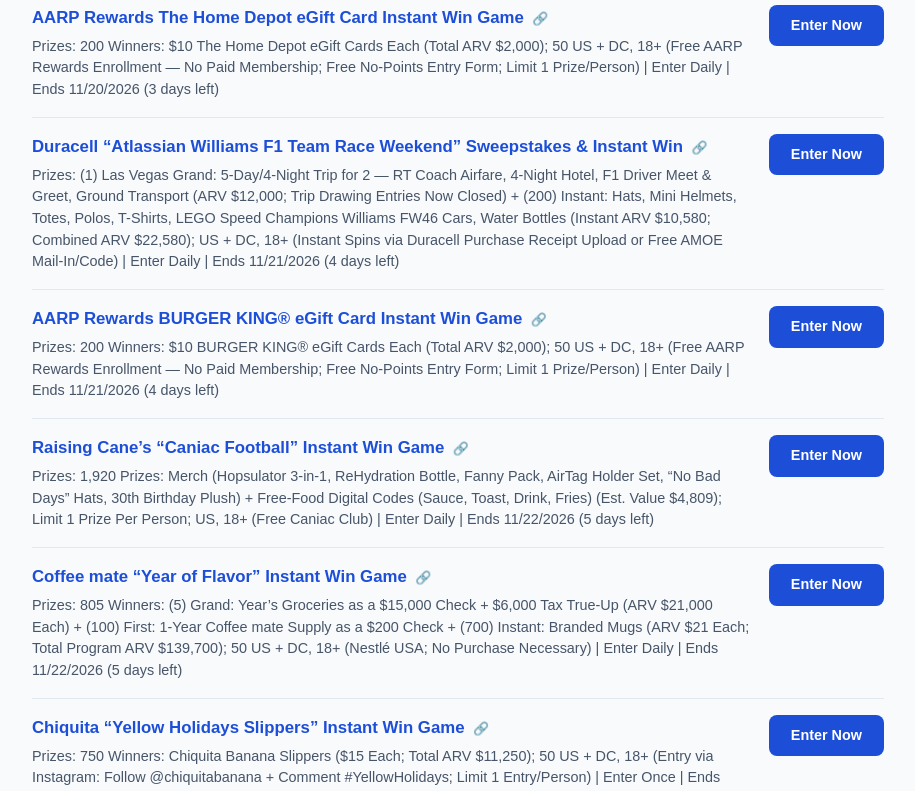
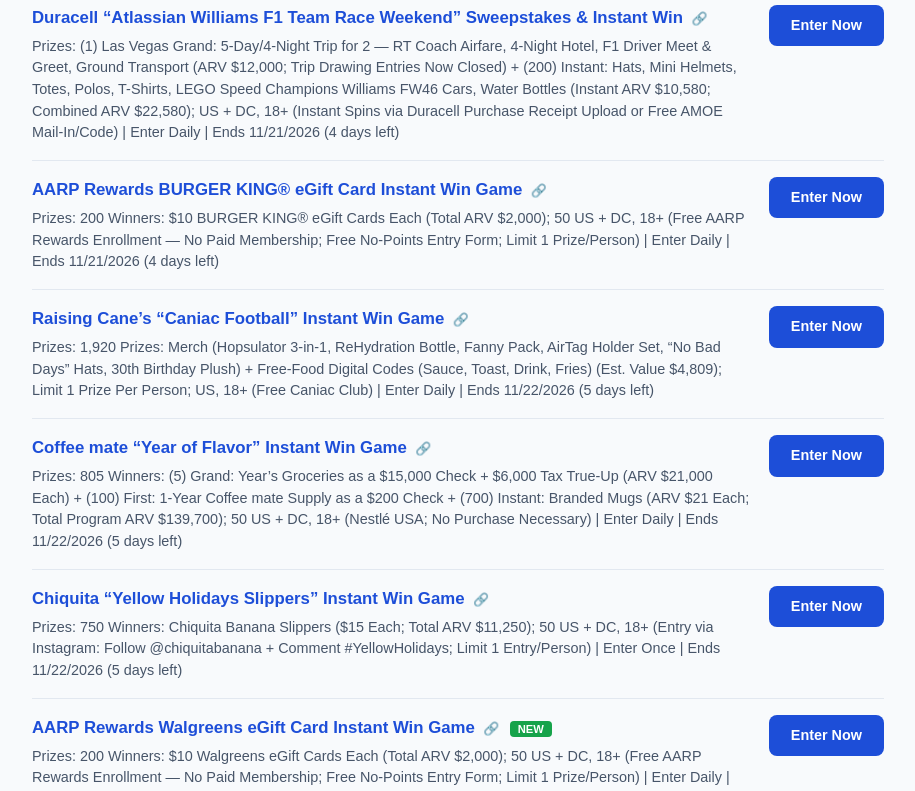
Before and after one commit to haroun26-dev/brandnewsite, a Next.js app: page / in a window 1280 px wide. Shown: the part 760-1551 px from the top of the page, without its empty margins (182-1097 px from the left). Built offline with nearby package versions, Linux system fonts and the light colour scheme.

Commit message:
Refresh listings

```diff
--- a/app/page.tsx
+++ b/app/page.tsx
@@ -17,10 +17,10 @@ interface Listing {
   added: string; // YYYY-MM-DD — NEW badge shows when added within the last 3 days
 }
 
-// Listings verified November 19, 2026. Update this list regularly —
+// Listings verified November 20, 2026. Update this list regularly —
 // remove ended sweepstakes and add new ones by editing this file and redeploying.
 const SWEEPSTAKES: Listing[] = [
-// Listings verified November 19, 2026. Update this list regularly —
+// Listings verified November 20, 2026. Update this list regularly —
 // remove ended sweepstakes and add new ones by editing this file and redeploying.
   // ---- Instant Win Games ----
 
@@ -851,17 +851,6 @@ const SWEEPSTAKES: Listing[] = [
   },
 
   {
-    id: 541,
-    title: "AARP Rewards Chili\u2019s Grill & Bar eGift Card Instant Win Game",
-    type: "instant",
-    prizes: "200 Winners: $10 Chili\u2019s Grill & Bar eGift Cards Each (Total ARV $2,000); 50 US + DC, 18+ (Free AARP Rewards Enrollment — No Paid Membership; Free No-Points Entry Form; Limit 1 Prize/Person)",
-    frequency: "Enter Daily",
-    ends: "2026-11-19",
-    url: "https://sweeps.aarp.org/",
-    added: "2026-11-14",
-  },
-
-  {
     id: 552,
     title: "ECS Tuning & Turner Motorsport \u201cHoliday 2026\u201d Instant Win Game and Sweepstakes",
     type: "instant",
@@ -985,6 +974,28 @@ const SWEEPSTAKES: Listing[] = [
     ends: "2026-11-24",
     url: "https://sweeps.aarp.org/",
     added: "2026-11-19",
+  },
+
+  {
+    id: 627,
+    title: "RECOVER 180 \u201cHydrate Your Game\u201d Instant Win Promotion",
+    type: "instant",
+    prizes: "137 Instant Prizes: (15) RECOVER 180 Bundles (ARV $60.98 Each), (20) Cases of RECOVER 180 (ARV $29.99 Each) + (100) 20%-Off Discount Codes + Grand Drawing: (2) $1,000 StubHub Gift Cards + $250 Travel Gift Cards + Custom Athlete Videos + Autographed Jerseys + Mini Fridges + Year Supply of RECOVER 180 (ARV $2,090 Each; Total ARV $5,694.50); 50 US + DC, 18+",
+    frequency: "Enter Daily",
+    ends: "2027-01-07",
+    url: "https://drinkrecover.com/pages/hydrateyourgame",
+    added: "2026-11-20",
+  },
+
+  {
+    id: 628,
+    title: "AARP Rewards Jersey Mike\u2019s eGift Card Instant Win Game",
+    type: "instant",
+    prizes: "200 Winners: $10 Jersey Mike\u2019s eGift Cards Each (Total ARV $2,000); 50 US + DC, 18+ (Free AARP Rewards Enrollment \u2014 No Paid Membership; Free No-Points Entry Form; Limit 1 Prize/Person)",
+    frequency: "Enter Daily",
+    ends: "2026-11-26",
+    url: "https://sweeps.aarp.org/",
+    added: "2026-11-20",
   },
 
 // ---- Sweepstakes ----
@@ -1578,17 +1589,6 @@ const SWEEPSTAKES: Listing[] = [
 
 
   {
-    id: 325,
-    title: "Floor & Decor $5,000 Home Makeover Sweepstakes",
-    type: "sweepstakes",
-    prizes: "1 Winner: $5,000 Home Makeover Awarded as Floor & Decor Gift Cards (ARV $5,000); 50 US + DC, 18+ (Valid Driver\u2019s License or Gov\u2019t Photo ID)",
-    frequency: "Enter Once",
-    ends: "2026-11-19",
-    url: "https://www.floordecorhomemakeover.com",
-    added: "2026-10-28",
-  },
-
-  {
     id: 326,
     title: "Fandango \u201cDestined for Adventure\u201d Sweepstakes",
     type: "sweepstakes",
@@ -1755,17 +1755,6 @@ const SWEEPSTAKES: Listing[] = [
     added: "2026-11-01",
   },
 
-  {
-    id: 370,
-    title: "Tatcha \u201cAdvent Calendar\u201d Sweepstakes",
-    type: "sweepstakes",
-    prizes: "5 Winners, Each: 2 Tatcha Skincare Advent Calendars \u2014 One for the Winner and One for a Friend; US, 18+ (Optional Referral Bonus Entries)",
-    frequency: "Enter Once",
-    ends: "2026-11-19",
-    url: "https://refer.tatcha.com/october2026sweepstakes",
-    added: "2026-11-01",
-  },
-
 
   {
     id: 373,
@@ -1796,17 +1785,6 @@ const SWEEPSTAKES: Listing[] = [
 
 
 
-  {
-    id: 385,
-    title: "New York Jets “Your Ticket to Sail” Sweepstakes",
-    type: "sweepstakes",
-    prizes: "1 Winner: $2,000 Carnival Cruise Line Gift Card + $1,000 American Express Gift Card (ARV $3,000); US, 18+",
-    frequency: "Enter Once",
-    ends: "2026-11-19",
-    url: "https://www.newyorkjets.com/fans/sweepstakes/26carnival",
-    added: "2026-11-03",
-  },
-
 
   {
     id: 387,
@@ -1843,17 +1821,6 @@ const SWEEPSTAKES: Listing[] = [
 
 
   {
-    id: 395,
-    title: "Disney+ Perks \u201cAvengers: Doomsday Premiere\u201d Sweepstakes",
-    type: "sweepstakes",
-    prizes: "1 Winner + Guest: 3-Day/2-Night Trip to the Avengers: Doomsday World Premiere (LA or NYC, City TBD) \u2014 Airfare, Hotel, Ground Transport, Premiere Admission + $100 Cash (ARV $2,960); US, 18+ (Enter via Disney+ Perks Dashboard; Free Email Alternate Entry for Non-Subscribers)",
-    frequency: "Enter Daily",
-    ends: "2026-11-19",
-    url: "https://perks.disneyplus.com",
-    added: "2026-11-04",
-  },
-
-  {
     id: 396,
     title: "LEGO Insiders \u201cWin Your LEGO Wishlist\u201d Sweepstakes",
     type: "sweepstakes",
@@ -1887,17 +1854,6 @@ const SWEEPSTAKES: Listing[] = [
     frequency: "Enter Once",
     ends: "2026-11-22",
     url: "https://www.titosvodka.com/turkeyrot/teams",
-    added: "2026-11-05",
-  },
-
-  {
-    id: 409,
-    title: "All Americans Vote \u201cBrent Faiyaz Premium Experience\u201d Sweepstakes",
-    type: "sweepstakes",
-    prizes: "1 Winner: Pair of Middle Bowl Tickets to See Brent Faiyaz + $1,500 Gift Card for Travel and Accommodations (ARV $3,050); US Citizens and Lawful Permanent Residents, 18+ (50 US + DC + PR)",
-    frequency: "Enter Once",
-    ends: "2026-11-19",
-    url: "https://www.allamericans.org/brent-faiyaz",
     added: "2026-11-05",
   },
 
@@ -2561,17 +2517,6 @@ const SWEEPSTAKES: Listing[] = [
     added: "2026-11-13",
   },
 
-  {
-    id: 535,
-    title: "OLIPOP “Holiday Helper” Sweepstakes",
-    type: "sweepstakes",
-    prizes: "1,000 Winners: Case of OLIPOP Pomegranate Sparkle (12 Cans, ARV $35.99) + Compartés x OLIPOP Holiday Gift Box (3 Chocolate Bars, ARV $45) Each ($80.99 Per Winner; Total ARV $80,990); US Incl. DC, 18+ (Entry Window 12:00–5:59 PM PT Daily)",
-    frequency: "Enter Daily",
-    ends: "2026-11-19",
-    url: "https://drinkolipop.com/pages/holiday-helper-giveaway",
-    added: "2026-11-13",
-  },
-
 
   {
     id: 537,
@@ -2758,17 +2703,6 @@ const SWEEPSTAKES: Listing[] = [
 
 
   {
-    id: 560,
-    title: "Zenbivy \u201c$1,000 Shopping Spree\u201d Sweepstakes",
-    type: "sweepstakes",
-    prizes: "1 Winner: $1,000 Zenbivy Shopping Spree for Camping/Outdoor Gear (ARV $1,000); US, 18+",
-    frequency: "Enter Once",
-    ends: "2026-11-19",
-    url: "https://www.zenbivy.com",
-    added: "2026-11-15",
-  },
-
-  {
     id: 561,
     title: "Wheel of Fortune \u201cLive More Floridays II\u201d Sweepstakes",
     type: "sweepstakes",
@@ -3225,6 +3159,63 @@ const SWEEPSTAKES: Listing[] = [
     ends: "2026-12-31",
     url: "https://mrt.tires/blogs/the-tread-thread/final-mrt-tire-set-giveaway-of-the-year",
     added: "2026-11-19",
+  },
+
+  {
+    id: 629,
+    title: "Ole Smoky \u201cGrammy Museum After Party Flyaway\u201d Sweepstakes",
+    type: "sweepstakes",
+    prizes: "Grand: Trip for Winner + 3 Guests to Los Angeles for the Grammy Museum\u2019s Grammy Awards After Party \u2014 Round-Trip Coach Airfare for 4, 2 Hotel Nights (2 Rooms), Ground Transport, $150 Rideshare Credits + Four $150 Visa Gift Cards + 4 After-Party Tickets (ARV $7,500); 50 US + DC, 21+",
+    frequency: "Enter Once",
+    ends: "2027-01-10",
+    url: "https://roadshow.olesmoky.com/",
+    hot: true,
+    added: "2026-11-20",
+  },
+
+  {
+    id: 630,
+    title: "Bravo Insider \u201cWatch What Happens Live Audience Experience\u201d Sweepstakes",
+    type: "sweepstakes",
+    prizes: "Grand: Trip for Winner + Guest to NYC \u2014 Round-Trip Airfare, 3-Night Hotel, Airport Transfers, $500 Spending Money + Attend a Live Taping of Watch What Happens Live with Andy Cohen (ARV $4,800); 50 US + DC, 21+ (Free Bravo Insider Membership)",
+    frequency: "Enter Once",
+    ends: "2027-01-11",
+    url: "https://www.bravotv.com/bravo-insider-watch-what-happens-live-with-andy-cohen-sweepstakes-2026",
+    added: "2026-11-20",
+  },
+
+  {
+    id: 631,
+    title: "Culver\u2019s \u201cCatch for Cash\u201d Sweepstakes",
+    type: "sweepstakes",
+    prizes: "4 Winners, Each: VIP Family Football Experience for 4 \u2014 4 Tickets to a 2026 Wisconsin Home Football Game, 4 Customized Jerseys + Halftime \u201cCatch for Cash\u201d On-Field Play (ARV $2,600 Each; Travel/Meals/Lodging Not Included); WI, IL, IA, MN, MI Only, 18+",
+    frequency: "Enter Daily",
+    ends: "2026-11-22",
+    url: "https://uwbadgers.com/culvers",
+    added: "2026-11-20",
+  },
+
+  {
+    id: 632,
+    title: "iHeartRadio \u201cHolidays Taste Better with Ghirardelli\u201d Sweepstakes",
+    type: "sweepstakes",
+    prizes: "36 Winners: Grand: $1,500 Publix Gift Card + Ghirardelli Holiday Bundle (ARV $1,700) + (5) $100 Publix Gift Cards, (10) $50 Publix Gift Cards, (20) $25 Publix Gift Cards (Total ARV ~$3,200); AL, DC, FL, GA, KY, NC, SC, TN, VA, 21+",
+    frequency: "Enter Daily",
+    ends: "2026-12-24",
+    url: "https://news.iheart.com/promotions/the-holidays-taste-better-with-ghirardelli-1924835/",
+    added: "2026-11-20",
+  },
+
+  {
+    id: 633,
+    title: "M&M\u2019s \u201c2026 Heroic\u201d Sweepstakes",
+    type: "sweepstakes",
+    prizes: "673 Winners: (3) Grand: 3\u20135 Night Disney Cruise Line Vacation for 2 (Disney Dream/Fantasy/Wish from Port Canaveral) + $1,500 Check (ARV ~$10,000 Each) + (670) First: $150 Disney+ Gift Cards, $200 Disney Gift Cards, $4,600 Disney Shopping Sprees, $150 Film Tickets, $50 M&M\u2019S Product (Total ARV $155,250); 50 US + DC, 18+ (Online Entry via Marked-Product QR Scan; Free Mail-in AMOE)",
+    frequency: "Enter Once",
+    ends: "2026-12-15",
+    url: "https://www.mms.com/en-us/marvel",
+    hot: true,
+    added: "2026-11-20",
   },
 ];
 
@@ -3558,7 +3549,7 @@ export default function Home() {
         </section>
 
         <p style={{ color: "#94a3b8", fontSize: "0.8rem", marginTop: "40px", lineHeight: 1.6 }}>
-          Listings last verified November 19, 2026. Always check the official rules on
+          Listings last verified November 20, 2026. Always check the official rules on
           the sponsor&apos;s page before entering. Sweepstakes Central is not affiliated
           with the sponsors listed.
         </p>
```
